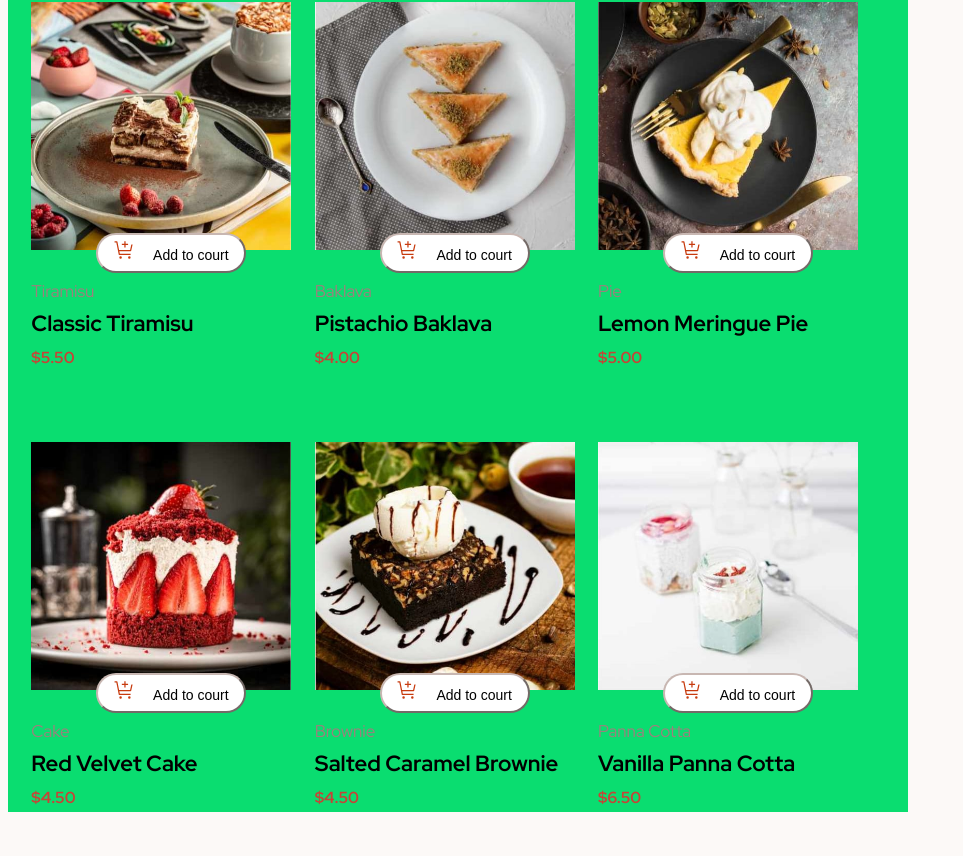
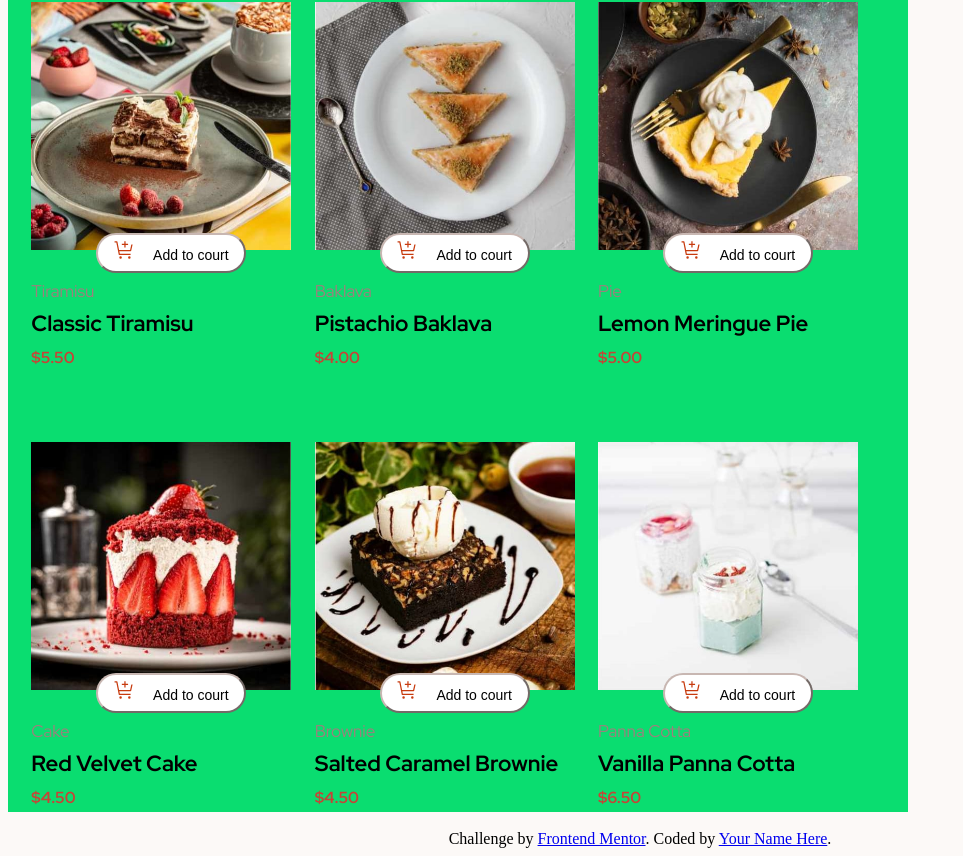
Before and after one commit to SabaMinadze/product-list-with-cart-main, a React (Vite) app: page / in a window 1280 px wide. Shown: the part 634-1490 px from the top of the page, without its empty margins (0-963 px from the left). Before the commit the page ends 1454 px from the top, so only its background shows below. Built offline with nearby package versions, Linux system fonts and the light colour scheme.

Commit message:
Add code

```diff
--- a/src/App.tsx
+++ b/src/App.tsx
@@ -19,6 +19,12 @@ function App() {
           ))}
         </div>
       </div>
+      <br />
+
+      <center><div className="attribution">
+      Challenge by <a href="https://www.frontendmentor.io?ref=challenge">Frontend Mentor</a>.
+      Coded by <a href="#">Your Name Here</a>.
+      </div></center>
     </>
   );
 }
```
